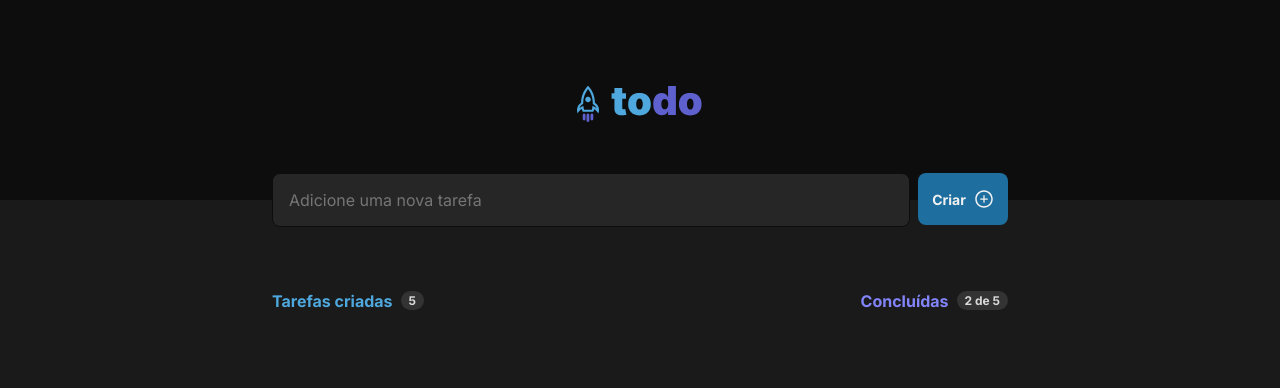
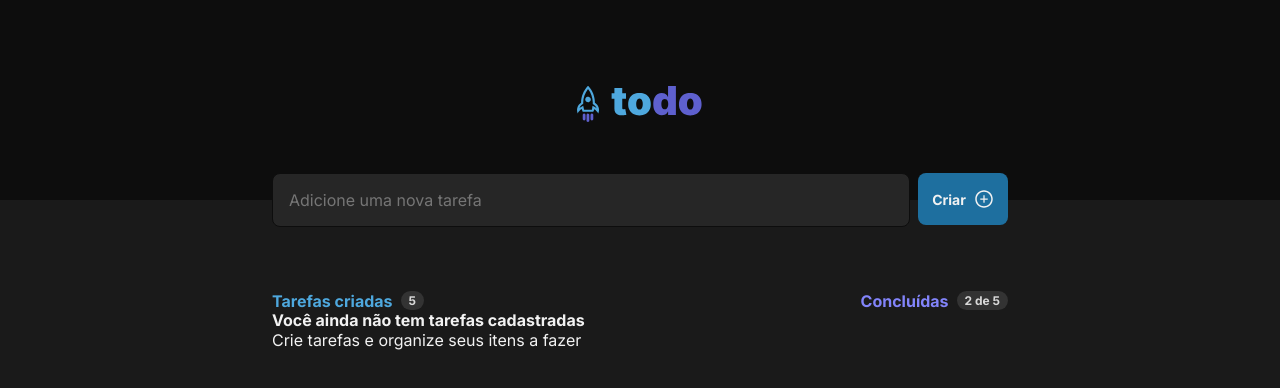
Before and after one commit to jeffersondossantosaguiar/todo-react, a React (Vite) app: page / in a window 1280 px wide. Shown: the top 388 px of the page. Built offline with nearby package versions, Linux system fonts and the light colour scheme.

Commit message:
fix: css grid

```diff
--- a/src/App.module.css
+++ b/src/App.module.css
@@ -1,14 +1,10 @@
 .wrapper {
-  display: flex;
-  justify-content: center;
-  flex-direction: column;
-  align-items: center;
+  display: grid;
+  grid-template-columns: 1fr;
+  margin: 0 auto;
+  max-width: 736px;
 }
 
 main {
-  display: flex;
-  width: 100%;
-  justify-content: center;
-
   padding-top: 64px;
 }
--- a/src/App.tsx
+++ b/src/App.tsx
@@ -1,5 +1,6 @@
 import styles from './App.module.css';
 import { Header } from './components/Header';
+import { Task } from './components/Task';
 import { TaskForm } from './components/TaskForm';
 import { TaskHeader } from './components/TaskHeader';
 import './global.css';
@@ -13,6 +14,9 @@ function App() {
         <TaskForm />
         <main>
           <TaskHeader />
+          <div>
+            <Task />
+          </div>
         </main>
 
       </div>
--- /dev/null
+++ b/src/components/Task.tsx
@@ -0,0 +1,8 @@
+export function Task() {
+  return (
+    <>
+      <strong>Você ainda não tem tarefas cadastradas</strong>
+      <p>Crie tarefas e organize seus itens a fazer</p>
+    </>
+  );
+}
--- a/src/components/TaskForm.module.css
+++ b/src/components/TaskForm.module.css
@@ -1,8 +1,6 @@
 .taskForm {
   display: flex;
   gap: 8px;
-  max-width: 736px;
-  width: 100%;
   height: 3.375rem;
   margin-top: -1.68rem;
 }
--- a/src/components/TaskHeader.module.css
+++ b/src/components/TaskHeader.module.css
@@ -1,7 +1,5 @@
 .taskHeader {
   display: flex;
-  max-width: 736px;
-  width: 100%;
   justify-content: space-between;
 
   font-weight: 700;
```
